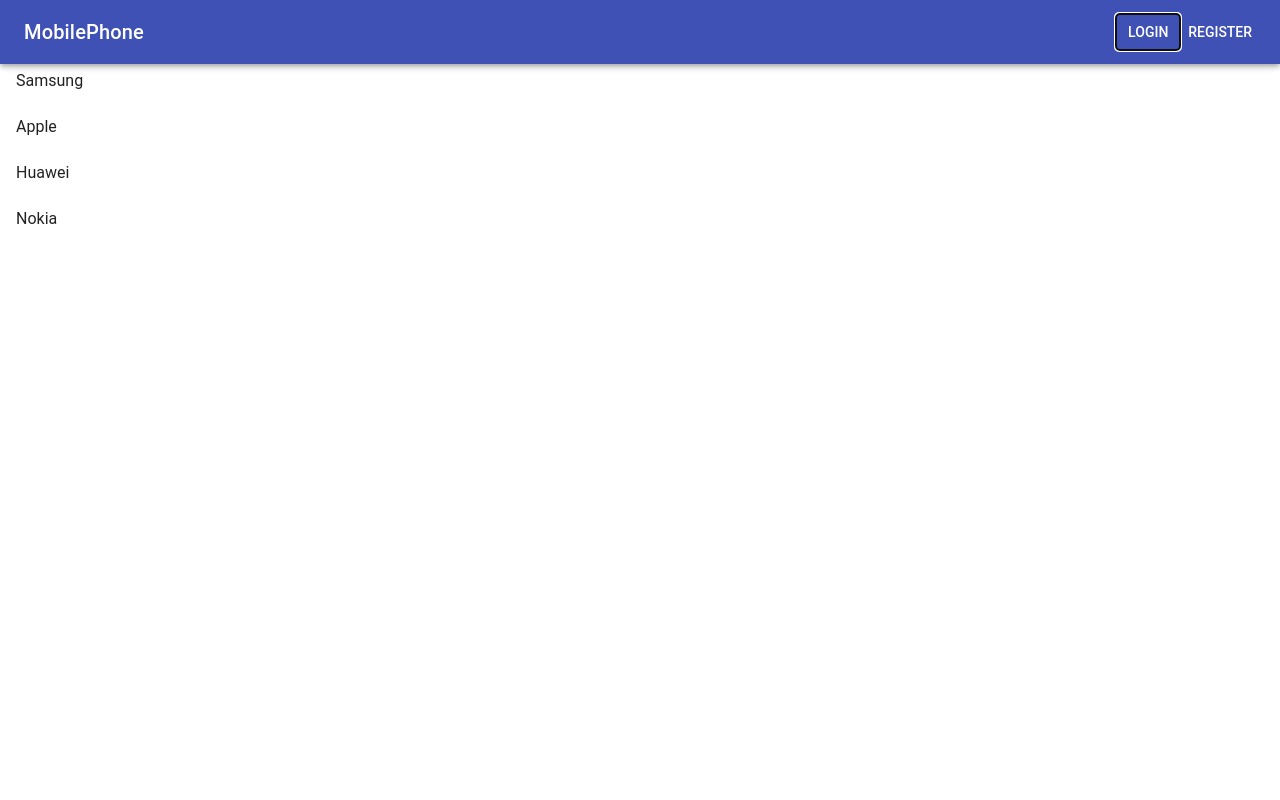
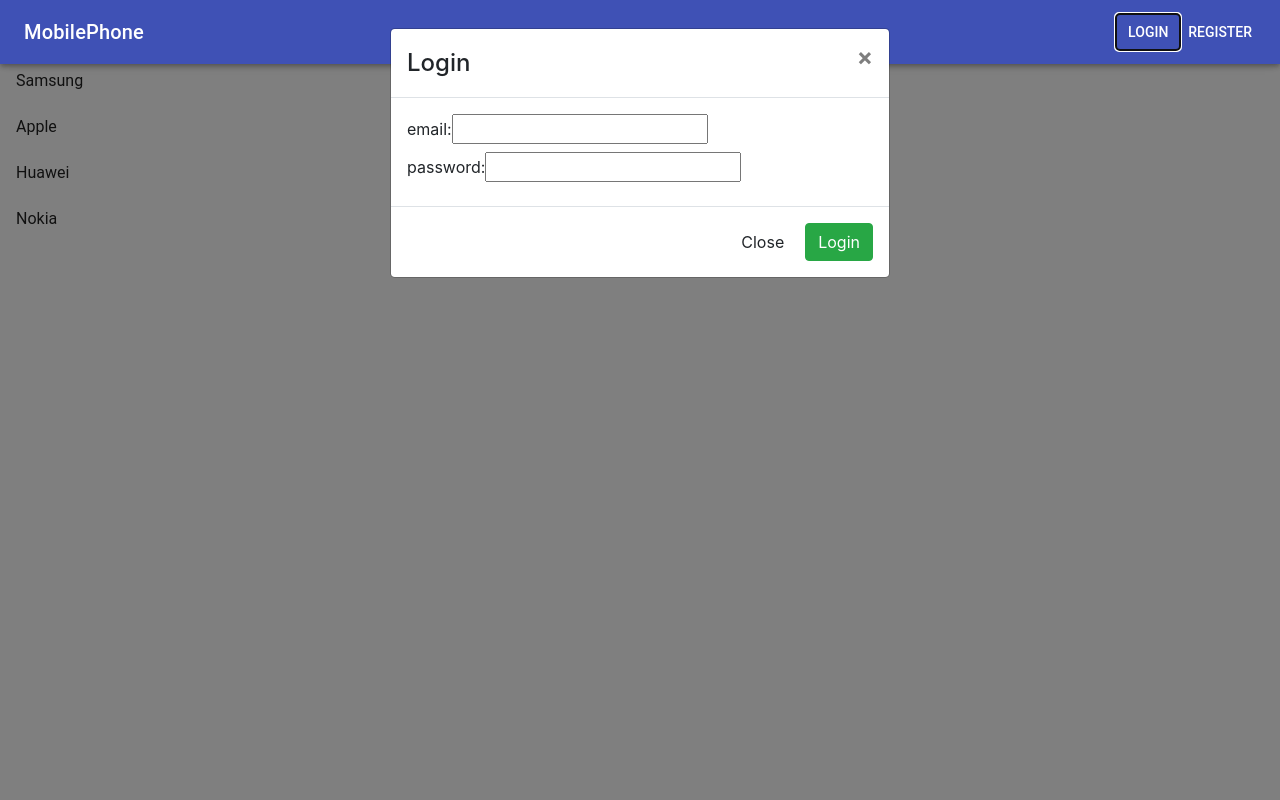
Before and after one commit to t7pash00/Online-Mobile-Shop, a React (Create React App) app in the folder mobileshop-client/: page / in a window 1280 px wide. Both pictures are taken after a click on the button "LOGIN". Shown: the top 800 px of the page. Built offline with nearby package versions, Linux system fonts and the light colour scheme; no server answers; the HTML template or start-up script is replaced by a standard one.

Commit message:
"TG-27 #READY-FOR-TEST"

```diff
--- a/mobileshop-client/src/App.js
+++ b/mobileshop-client/src/App.js
@@ -1,22 +1,20 @@
 import React, { Component } from 'react';
 import logo from './logo.svg';
 import './App.css';
-
-import LoginCustomer from './Components/Login/Login';
-import Registermodal from './Components/Login/Register';
 import Navbar from './Components/Phones/Drawer';
 import Sidebar from './Components/Phones/Drawer1';
-import Displayphones from './Components/Phones/Displayphones';
+import Loginmodal from './Components/Login/Login';
+import Registermodal from './Components/Login/Register';
 
 class App extends Component {
   render() {
     return (
           <div>
-                <Navbar/>
-                <Sidebar/>
-                <Displayphones/>
+            <Navbar/>
+            <Sidebar/>
                 <Registermodal/>
-                <LoginCustomer/>
+                <Loginmodal/>
+
           </div>
 
     );
--- a/mobileshop-client/src/Components/Login/Login.js
+++ b/mobileshop-client/src/Components/Login/Login.js
@@ -1,14 +1,23 @@
 import React, { Component } from 'react';
 import axios from 'axios';
 
-class LoginCustomer extends Component {
+
+
+class Loginmodal extends Component {
   constructor() {
     super();
     this.onChange = this.onChange.bind(this);
     this.handleSubmit = this.handleSubmit.bind(this);
     this.state = {
+        customer_id: '',
+        firstname: '',
+        lastname: '',
         email: '',
-        password: ''
+        password: '',
+        phone: '',
+        streetAddress: '',
+        city: '',
+        postalCode: ''
     };
   }
 
@@ -21,10 +30,10 @@ class LoginCustomer extends Component {
   handleSubmit = event => {
     event.preventDefault();
 
-    const { email, password } = this.state;
+    const { customer_id, firstname, lastname, email, password, phone, streetAddress, city, postalCode } = this.state;
 
     axios
-      .post('http://localhost:3000/customers', { email, password })
+      .post('http://localhost:3000/customers', { customer_id, firstname, lastname, email, password, phone, streetAddress, city, postalCode })
       .then(res => {
         console.log(res);
         console.log(res.data);
@@ -33,28 +42,50 @@ class LoginCustomer extends Component {
 
   render() {
     return (
-    <div className="container">
-    <h2>LoginCustomer</h2>
+
+                            <form onSubmit={this.handleSubmit}>
 
 
-    <form onSubmit={this.handleSubmit}>
+
+                                <div id="loginpage" class="modal fade" role="dialog">
+                                  <div class="modal-dialog">
+
+
+                                    <div class="modal-content">
+                                      <div class="modal-header">
+                                          <h4 class="modal-title">Login</h4>
+                                          <button type="button" class="close" data-dismiss="modal">&times;</button>
+                                      </div>
+                                      <div class="modal-body">
+
+
+
                                             <label>
-    email:<br/>
+                                            email:
                                               <input type="text" name="email" onChange={this.onChange} />
                                               <br/>
                                               </label>
                                               <label>
-   password:<br/>
+                                              password:
                                               <input type="text" name="password" onChange={this.onChange} />
                                               <br/>
                                               </label>
-      <button className="button" type="submit">
-      Submit
-    </button>
+
+                                              </div>
+
+                                            <div class="modal-footer">
+                                              <button type="button" class="btn btn-default" data-dismiss="modal">Close</button>
+                                              <button className="btn btn-success" type="submit">Login</button>
+
+                                              </div>
+                                            </div>
+
+                                            </div>
+                                         </div>
                                  </form>
-  </div>
+
                                             );
                                         }
                                     }
 
-export default LoginCustomer;
+                             export default Loginmodal;
--- a/mobileshop-client/src/Components/Login/Register.js
+++ b/mobileshop-client/src/Components/Login/Register.js
@@ -46,7 +46,7 @@ class Registermodal extends Component {
 
 
 
-                                <div id="myModal" class="modal fade" role="dialog">
+                                <div id="registerpage" class="modal fade" role="dialog">
                                   <div class="modal-dialog">
 
 
--- a/mobileshop-client/src/Components/Phones/Drawer.js
+++ b/mobileshop-client/src/Components/Phones/Drawer.js
@@ -16,8 +16,8 @@ class Navbar extends Component {
             MobilePhone
           </Typography>
           <div style={{position:'absolute',right:'20px'}}>
-          <Button color="inherit">Login</Button>
-          <Button color="inherit"><a data-toggle="modal" data-target="#myModal">Register</a></Button>
+          <Button color="inherit"><a data-toggle="modal" data-target="#loginpage">Login</a></Button>
+          <Button color="inherit"><a data-toggle="modal" data-target="#registerpage">Register</a></Button>
           </div>
 
         </Toolbar>
```
Lines whose indentation alone changed are shown as unchanged.
